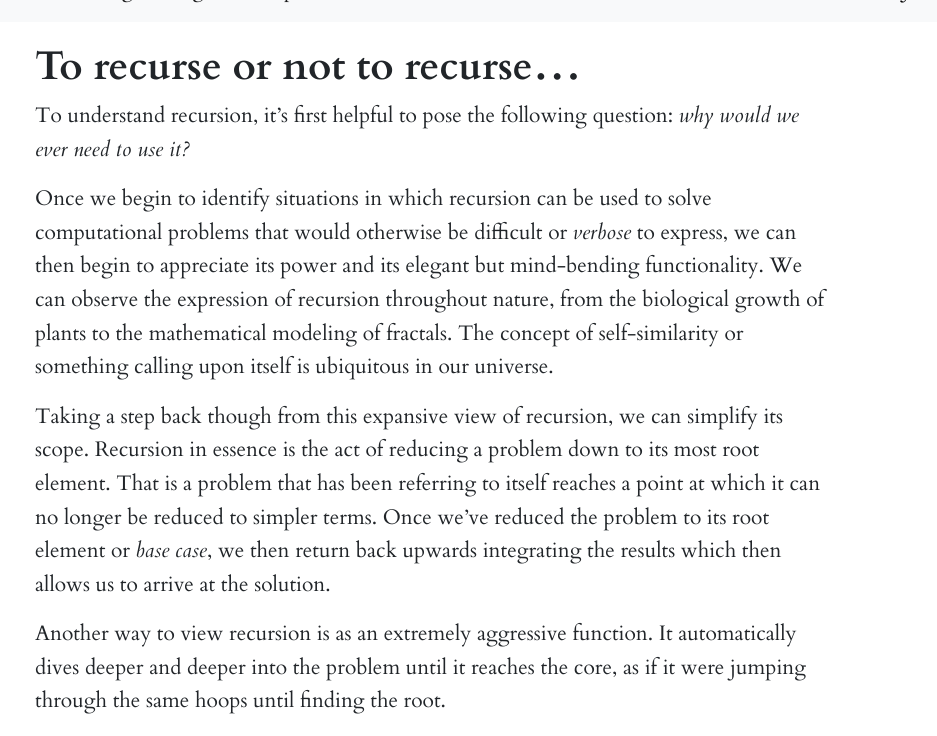
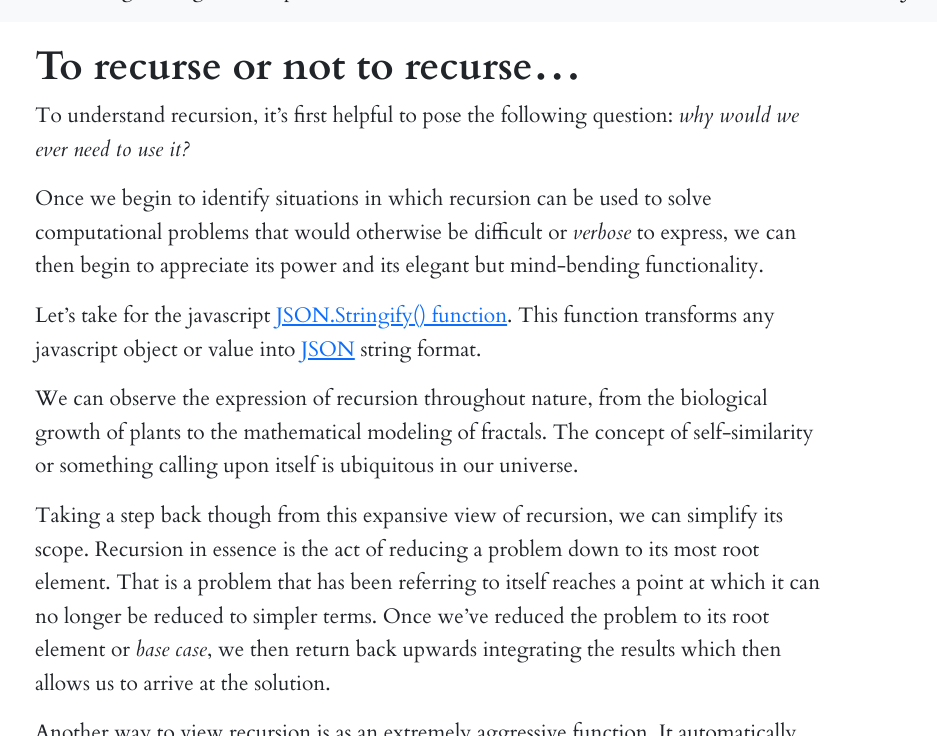
Before and after one commit to aaronzomback/design-portfolio, a Jekyll site: the page built from _posts/2021-04-30-what-is-recursion?.markdown, in a window 1280 px wide and 900 px high, scrolled down 633 px, cut to the strip 42-778 px from the top of the window. Shown: the whole strip, without its empty margins (155-1092 px from the left). Built offline with Jekyll 4.4.1, drawn with Linux system fonts in a browser that asks for light colours; nearby versions of some CDN libraries.

Commit message:
Updated What Is Recursion?

```diff
--- a/_posts/2021-04-30-what-is-recursion?.markdown
+++ b/_posts/2021-04-30-what-is-recursion?.markdown
@@ -10,7 +10,11 @@ excerpt: Testing
 
 To understand recursion, it's first helpful to pose the following question: *why would we ever need to use it?*
 
-Once we begin to identify situations in which recursion can be used to solve computational problems that would otherwise be difficult or *verbose* to express, we can then begin to appreciate its power and its elegant but mind-bending functionality. We can observe the expression of recursion throughout nature, from the biological growth of plants to the mathematical modeling of fractals. The concept of self-similarity or something calling upon itself is ubiquitous in our universe.
+Once we begin to identify situations in which recursion can be used to solve computational problems that would otherwise be difficult or *verbose* to express, we can then begin to appreciate its power and its elegant but mind-bending functionality.
+
+Let's take for the javascript [JSON.Stringify() function](https://developer.mozilla.org/en-US/docs/Web/JavaScript/Reference/Global_Objects/JSON/stringify). This function transforms any javascript object or value into [JSON](https://www.json.org/json-en.html) string format.
+
+We can observe the expression of recursion throughout nature, from the biological growth of plants to the mathematical modeling of fractals. The concept of self-similarity or something calling upon itself is ubiquitous in our universe.
 
 Taking a step back though from this expansive view of recursion, we can simplify its scope. Recursion in essence is the act of reducing a problem down to its most root element. That is a problem that has been referring to itself reaches a point at which it can no longer be reduced to simpler terms. Once we've reduced the problem to its root element or *base case*, we then return back upwards integrating the results which then allows us to arrive at the solution.
 
```
